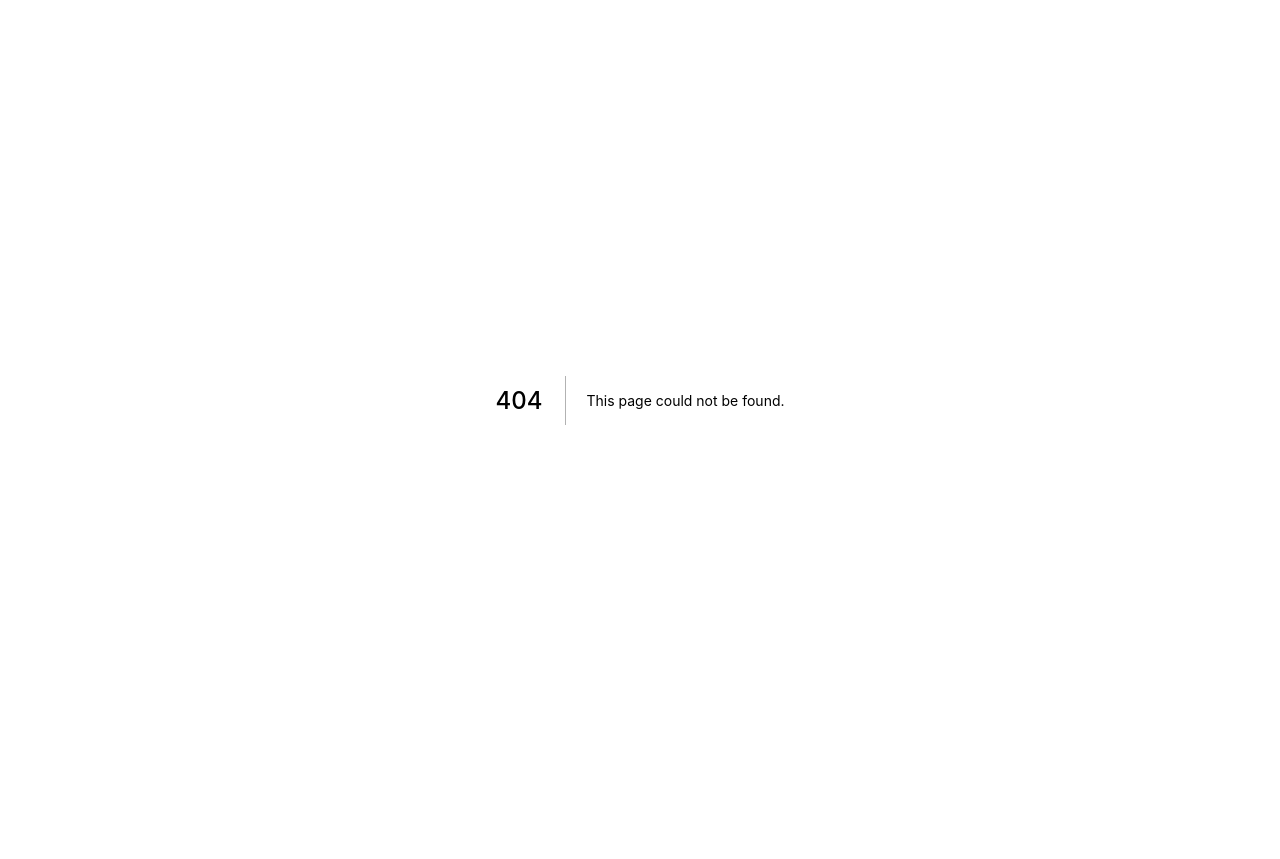
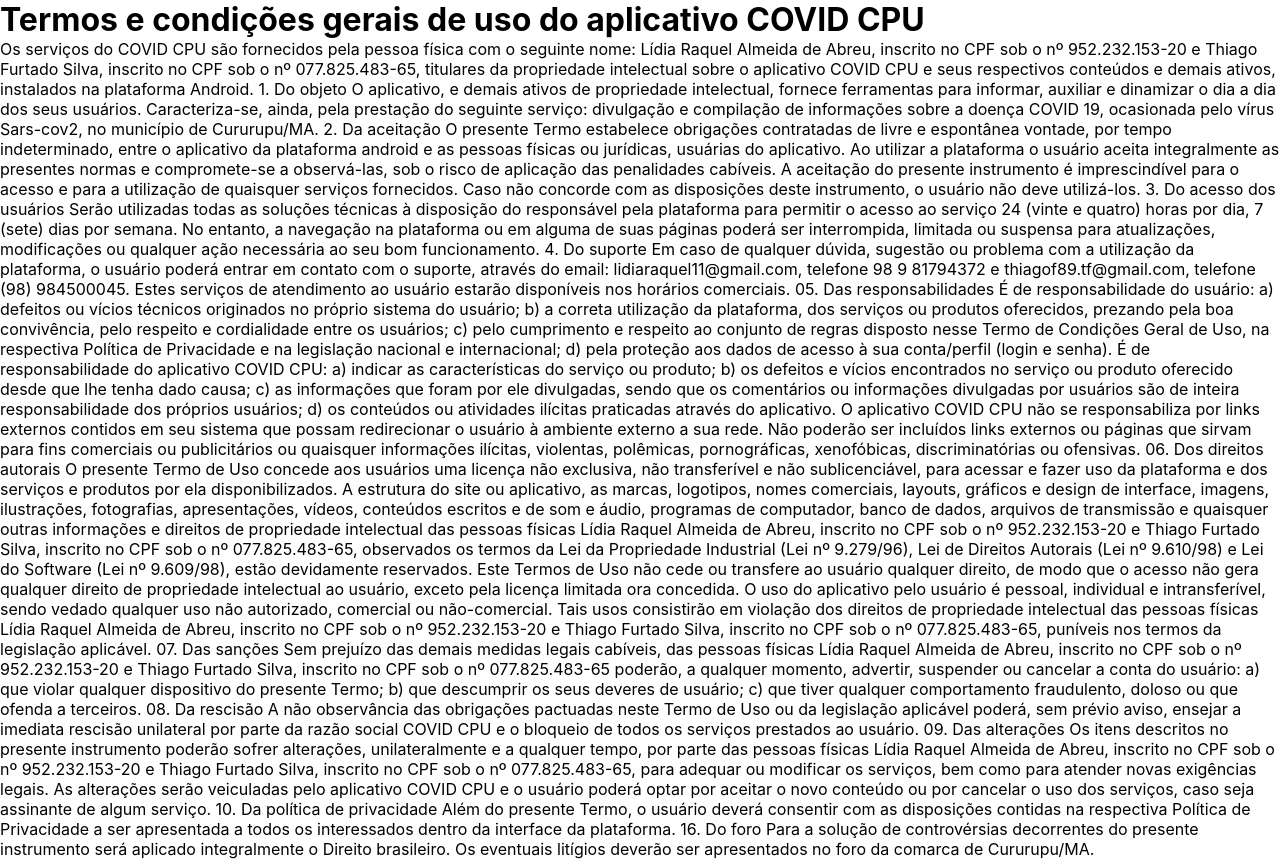
Before and after one commit to th1ag0-Zz/covid-cpu-api, a Next.js app: page /privacy_policy in a window 1280 px wide. Before the commit this address had no page. Before the commit the page ends 800 px from the top, so only its background shows below. Built offline with nearby package versions, Linux system fonts and the light colour scheme.

Commit message:
:tada: add politica

```diff
--- /dev/null
+++ b/pages/privacy_policy.js
@@ -0,0 +1,57 @@
+export default function Home() {
+  return (
+    <div>
+      <h1>Termos e condições gerais de uso do aplicativo COVID CPU</h1>
+
+      <p>
+      Os serviços do COVID CPU são fornecidos pela pessoa física com o seguinte nome: Lídia Raquel Almeida de Abreu, inscrito no CPF sob o nº 952.232.153-20 e Thiago Furtado Silva, inscrito no CPF sob o nº 077.825.483-65, titulares da propriedade intelectual sobre o aplicativo COVID CPU e seus respectivos conteúdos e demais ativos, instalados na plataforma Android.
+1. Do objeto
+O aplicativo, e demais ativos de propriedade intelectual, fornece ferramentas para informar, auxiliar e dinamizar o dia a dia dos seus usuários.
+Caracteriza-se, ainda, pela prestação do seguinte serviço: divulgação e compilação de informações sobre a doença COVID 19, ocasionada pelo vírus Sars-cov2, no município de Cururupu/MA.
+2. Da aceitação
+O presente Termo estabelece obrigações contratadas de livre e espontânea vontade, por tempo indeterminado, entre o aplicativo da plataforma android e as pessoas físicas ou jurídicas, usuárias do aplicativo.
+Ao utilizar a plataforma o usuário aceita integralmente as presentes normas e compromete-se a observá-las, sob o risco de aplicação das penalidades cabíveis.
+A aceitação do presente instrumento é imprescindível para o acesso e para a utilização de quaisquer serviços fornecidos. Caso não concorde com as disposições deste instrumento, o usuário não deve utilizá-los.
+3. Do acesso dos usuários
+Serão utilizadas todas as soluções técnicas à disposição do responsável pela plataforma para permitir o acesso ao serviço 24 (vinte e quatro) horas por dia, 7 (sete) dias por semana. No entanto, a navegação na plataforma ou em alguma de suas páginas poderá ser interrompida, limitada ou suspensa para atualizações, modificações ou qualquer ação necessária ao seu bom funcionamento.
+4. Do suporte
+Em caso de qualquer dúvida, sugestão ou problema com a utilização da plataforma, o usuário poderá entrar em contato com o suporte, através do email: lidiaraquel11@gmail.com, telefone 98 9 81794372 e thiagof89.tf@gmail.com, telefone (98) 984500045.
+Estes serviços de atendimento ao usuário estarão disponíveis nos horários comerciais.
+05. Das responsabilidades
+É de responsabilidade do usuário:
+a) defeitos ou vícios técnicos originados no próprio sistema do usuário;
+b) a correta utilização da plataforma, dos serviços ou produtos oferecidos, prezando pela boa convivência, pelo respeito e cordialidade entre os usuários;
+c) pelo cumprimento e respeito ao conjunto de regras disposto nesse Termo de Condições Geral de Uso, na respectiva Política de Privacidade e na legislação nacional e internacional;
+d) pela proteção aos dados de acesso à sua conta/perfil (login e senha).
+É de responsabilidade do aplicativo COVID CPU:
+a) indicar as características do serviço ou produto;
+b) os defeitos e vícios encontrados no serviço ou produto oferecido desde que lhe tenha dado causa;
+c) as informações que foram por ele divulgadas, sendo que os comentários ou informações divulgadas por usuários são de inteira responsabilidade dos próprios usuários;
+d) os conteúdos ou atividades ilícitas praticadas através do aplicativo.
+O aplicativo COVID CPU não se responsabiliza por links externos contidos em seu sistema que possam redirecionar o usuário à ambiente externo a sua rede.
+Não poderão ser incluídos links externos ou páginas que sirvam para fins comerciais ou publicitários ou quaisquer informações ilícitas, violentas, polêmicas, pornográficas, xenofóbicas, discriminatórias ou ofensivas.
+06. Dos direitos autorais
+O presente Termo de Uso concede aos usuários uma licença não exclusiva, não transferível e não sublicenciável, para acessar e fazer uso da plataforma e dos serviços e produtos por ela disponibilizados.
+A estrutura do site ou aplicativo, as marcas, logotipos, nomes comerciais, layouts, gráficos e design de interface, imagens, ilustrações, fotografias, apresentações, vídeos, conteúdos escritos e de som e áudio, programas de computador, banco de dados, arquivos de transmissão e quaisquer outras informações e direitos de propriedade intelectual das pessoas físicas Lídia Raquel Almeida de Abreu, inscrito no CPF sob o nº 952.232.153-20 e Thiago Furtado Silva, inscrito no CPF sob o nº 077.825.483-65, observados os termos da Lei da Propriedade Industrial (Lei nº 9.279/96), Lei de Direitos Autorais (Lei nº 9.610/98) e Lei do Software (Lei nº 9.609/98), estão devidamente reservados.
+Este Termos de Uso não cede ou transfere ao usuário qualquer direito, de modo que o acesso não gera qualquer direito de propriedade intelectual ao usuário, exceto pela licença limitada ora concedida.
+O uso do aplicativo pelo usuário é pessoal, individual e intransferível, sendo vedado qualquer uso não autorizado, comercial ou não-comercial. Tais usos consistirão em violação dos direitos de propriedade intelectual das pessoas físicas Lídia Raquel Almeida de Abreu, inscrito no CPF sob o nº 952.232.153-20 e Thiago Furtado Silva, inscrito no CPF sob o nº 077.825.483-65, puníveis nos termos da legislação aplicável.
+07. Das sanções
+Sem prejuízo das demais medidas legais cabíveis, das pessoas físicas Lídia Raquel Almeida de Abreu, inscrito no CPF sob o nº 952.232.153-20 e Thiago Furtado Silva, inscrito no CPF sob o nº 077.825.483-65 poderão, a qualquer momento, advertir, suspender ou cancelar a conta do usuário:
+a) que violar qualquer dispositivo do presente Termo;
+b) que descumprir os seus deveres de usuário;
+c) que tiver qualquer comportamento fraudulento, doloso ou que ofenda a terceiros.
+08. Da rescisão
+A não observância das obrigações pactuadas neste Termo de Uso ou da legislação aplicável poderá, sem prévio aviso, ensejar a imediata rescisão unilateral por parte da razão social COVID CPU e o bloqueio de todos os serviços prestados ao usuário.
+09. Das alterações
+Os itens descritos no presente instrumento poderão sofrer alterações, unilateralmente e a qualquer tempo, por parte das pessoas físicas Lídia Raquel Almeida de Abreu, inscrito no CPF sob o nº 952.232.153-20 e Thiago Furtado Silva, inscrito no CPF sob o nº 077.825.483-65, para adequar ou modificar os serviços, bem como para atender novas exigências legais. As alterações serão veiculadas  pelo aplicativo COVID CPU e o usuário poderá optar por aceitar o novo conteúdo ou por cancelar o uso dos serviços, caso seja assinante de algum serviço.
+10. Da política de privacidade
+Além do presente Termo, o usuário deverá consentir com as disposições contidas na respectiva Política de Privacidade a ser apresentada a todos os interessados dentro da interface da plataforma.
+16. Do foro
+Para a solução de controvérsias decorrentes do presente instrumento será aplicado integralmente o Direito brasileiro.
+Os eventuais litígios deverão ser apresentados no foro da comarca de Cururupu/MA.
+      </p>
+
+
+    </div>
+  )
+}
```
